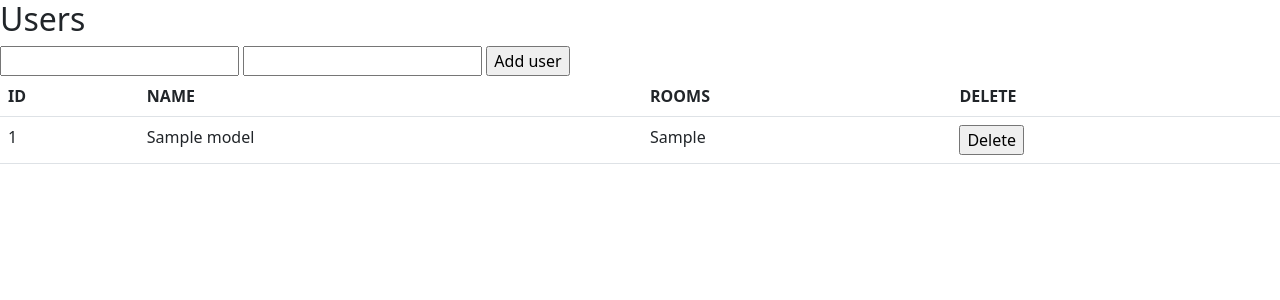
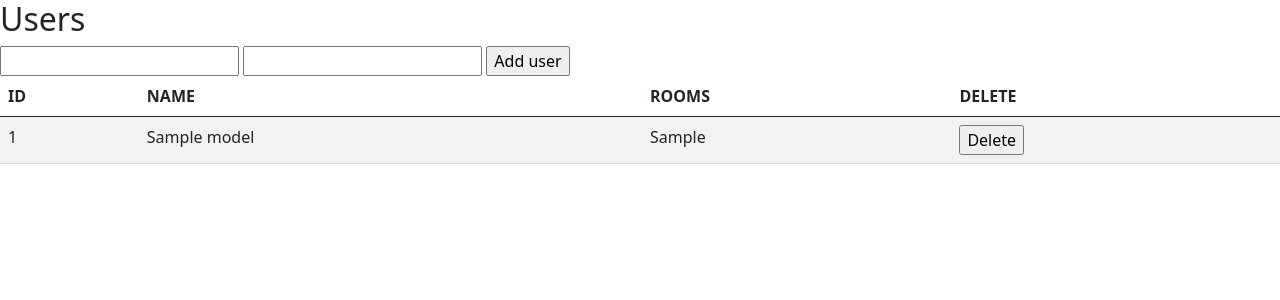
Before and after one commit to WilliamNerem/DatanettverkOblig2, a Flask app: page / in a window 1280 px wide. Shown: the top 300 px of the page. Run offline with Flask 2, Linux system fonts and the light colour scheme; tables that the repository leaves empty hold one stand-in row (values such as "Sample post").

Commit message:
fixed more table style

```diff
--- a/templates/index.html
+++ b/templates/index.html
@@ -19,14 +19,17 @@
         <input type="text" name="rooms" id="rooms">
         <input type="submit" value="Add user">
     </form>
-    <table class="table">
+    <table class="table table-striped">
+        <thead class="thead-light">
             <tr>
                 <th scope="col">ID</th>
                 <th scope="col">NAME</th>
                 <th scope="col">ROOMS</th>
                 <th scope="col">DELETE</th>
             </tr>
+        </thead>
         {% for item in values %}
+        <tbody>
             <tr>
                 <td>{{item.bot_id}}</td>
                 <td>{{item.name}}</td>
@@ -35,6 +38,7 @@
                     <form action="/api/user/{{item.bot_id}}"><input type="submit" value="Delete"></form>
                 </td>
             </tr>
+        </tbody>
         {% endfor %}
     </table>
 </body>
```
Lines whose indentation alone changed are shown as unchanged.
